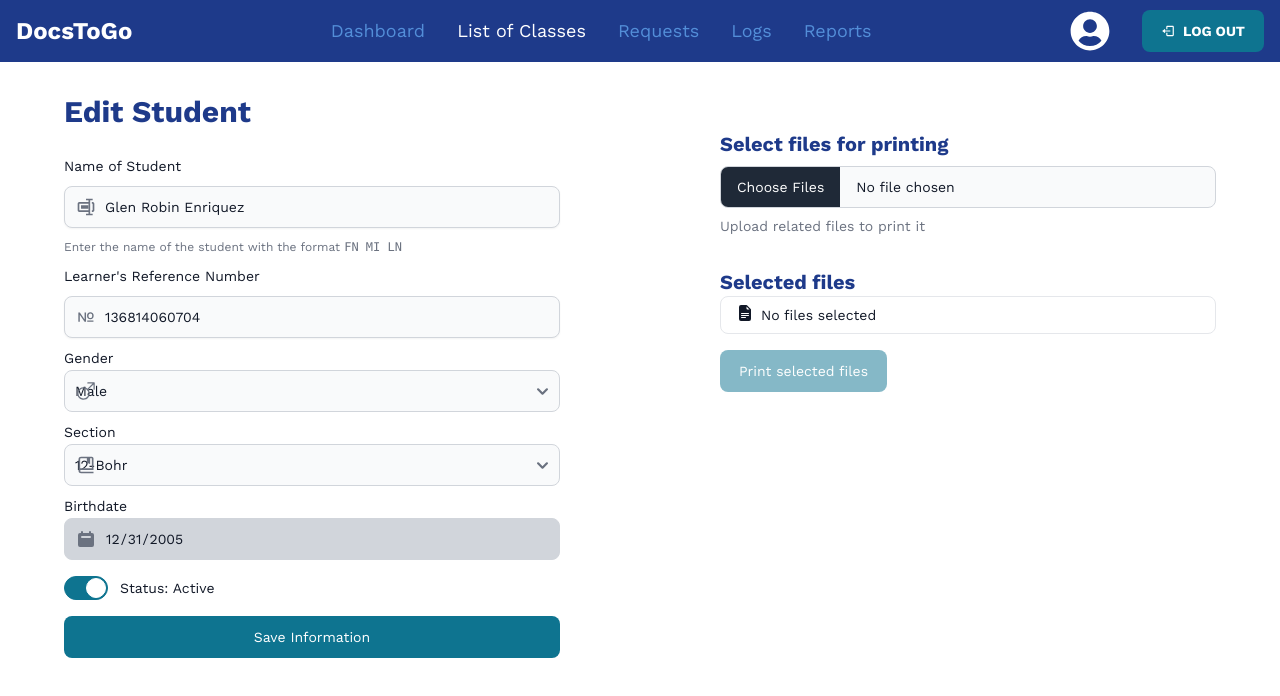
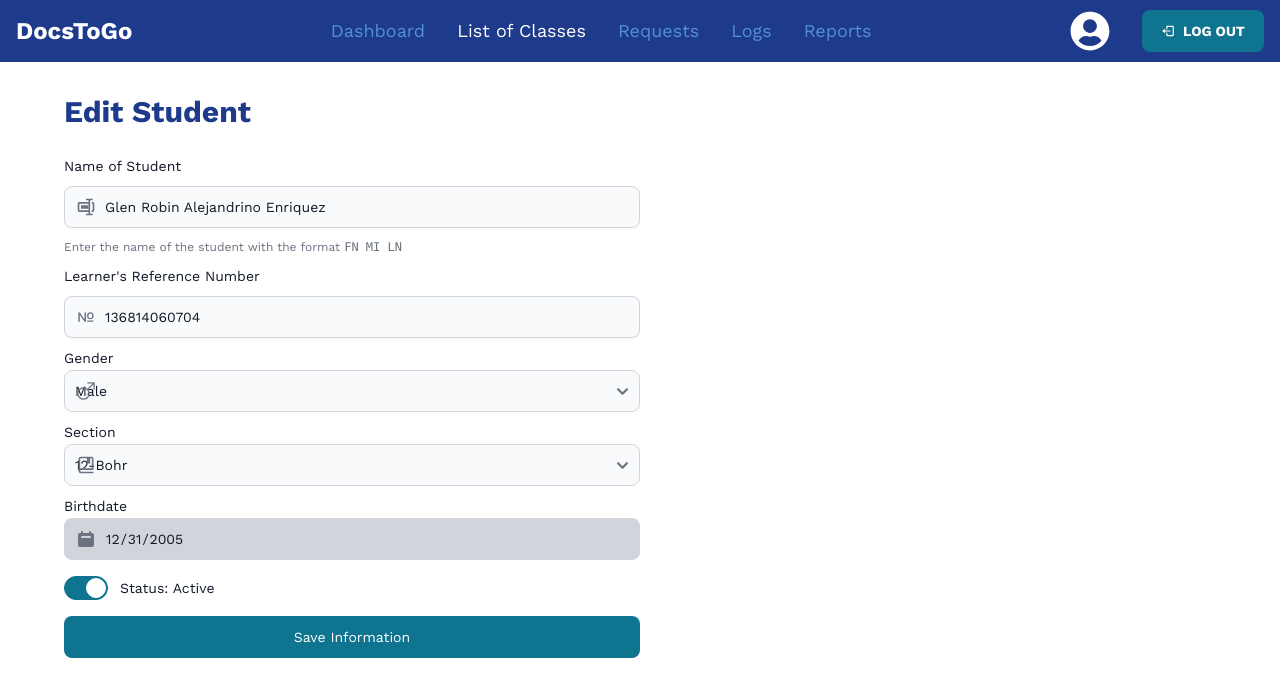
Before and after one commit to arvy-rence/docxtogo-admin, a Next.js app: page /dashboard/class-list/1/136814060704 in a window 1280 px wide. Shown: the top 696 px of the page. Built offline with nearby package versions, Linux system fonts and the light colour scheme.

Commit message:
[ADD] / Temp remove file printing

```diff
--- a/pages/dashboard/class-list/[section]/[lrn]/index.jsx
+++ b/pages/dashboard/class-list/[section]/[lrn]/index.jsx
@@ -37,46 +37,47 @@ export const StudentPage = ({lrn, studentInfo, sectionList}) => {
             </h1>
             <div className="flex gap-[10rem] font-work">
               <EditStudentForm studentInformation={studentInfo} sectionList={sectionList}/>
-              <div id="fileUpload" className="w-1/2">
-                <div className="mb-2 block">
-                  <Label
-                    htmlFor="file"
-                    className="font-work text-primary text-xl font-bold"
-                    value="Select files for printing"
-                  />
-                </div>
-                <FileInput
-                  id="file"
-                  multiple={true}
-                  onChange={handleFileSelect}
-                  helperText="Upload related files to print it"
-                />
-                <div className="mt-8">
-                  <h3 className="font-work text-xl font-bold text-primary">
-                    Selected files
-                  </h3>
-                  <ListGroup>
-                    {(uploadedFiles.length > 0) ?
-                      uploadedFiles.map((file, index) => (
-                        <ListGroup.Item key={index} icon={BsFillFileEarmarkTextFill}>
-                          <div className="flex justify-between">
-                            {file.name}{'  '}
-                          </div>
-                        </ListGroup.Item>
-                      )) : (
-                        <ListGroup.Item icon={BsFillFileEarmarkTextFill}>
-                          <div className="flex justify-between">
-                            No files selected
-                          </div>
-                        </ListGroup.Item>
-                      )
-                    }
-                  </ListGroup>
-                  <Button className="mt-4" onClick={handlePrint} disabled={uploadedFiles.length === 0}>
-                    Print selected files
-                  </Button>
-                </div>
-              </div>
+
+              {/*<div id="fileUpload" className="w-1/2">*/}
+              {/*  <div className="mb-2 block">*/}
+              {/*    <Label*/}
+              {/*      htmlFor="file"*/}
+              {/*      className="font-work text-primary text-xl font-bold"*/}
+              {/*      value="Select files for printing"*/}
+              {/*    />*/}
+              {/*  </div>*/}
+              {/*  <FileInput*/}
+              {/*    id="file"*/}
+              {/*    multiple={true}*/}
+              {/*    onChange={handleFileSelect}*/}
+              {/*    helperText="Upload related files to print it"*/}
+              {/*  />*/}
+              {/*  <div className="mt-8">*/}
+              {/*    <h3 className="font-work text-xl font-bold text-primary">*/}
+              {/*      Selected files*/}
+              {/*    </h3>*/}
+              {/*    <ListGroup>*/}
+              {/*      {(uploadedFiles.length > 0) ?*/}
+              {/*        uploadedFiles.map((file, index) => (*/}
+              {/*          <ListGroup.Item key={index} icon={BsFillFileEarmarkTextFill}>*/}
+              {/*            <div className="flex justify-between">*/}
+              {/*              {file.name}{'  '}*/}
+              {/*            </div>*/}
+              {/*          </ListGroup.Item>*/}
+              {/*        )) : (*/}
+              {/*          <ListGroup.Item icon={BsFillFileEarmarkTextFill}>*/}
+              {/*            <div className="flex justify-between">*/}
+              {/*              No files selected*/}
+              {/*            </div>*/}
+              {/*          </ListGroup.Item>*/}
+              {/*        )*/}
+              {/*      }*/}
+              {/*    </ListGroup>*/}
+              {/*    <Button className="mt-4" onClick={handlePrint} disabled={uploadedFiles.length === 0}>*/}
+              {/*      Print selected files*/}
+              {/*    </Button>*/}
+              {/*  </div>*/}
+              {/*</div>*/}
             </div>
           </div>
         </>
@@ -96,7 +97,7 @@ export async function getStaticProps({params}) {
   // TODO get student information via params
 
   const studentInfo = {
-    name: "Glen Robin Enriquez",
+    name: "Glen Robin Alejandrino Enriquez",
     lrn: params.lrn,
     gender: 'M',
     strand: "STEM",
```
